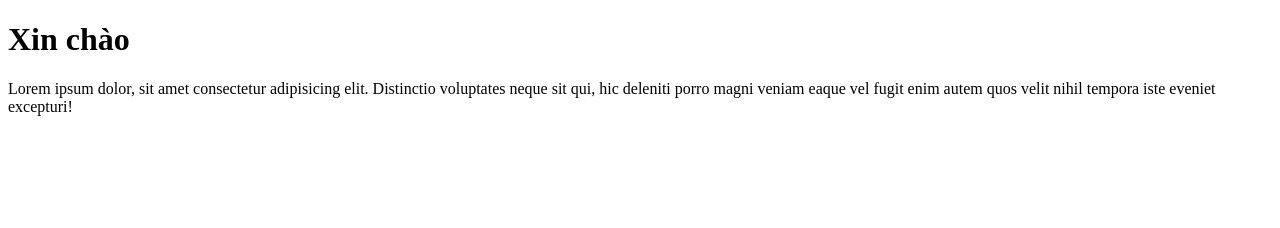
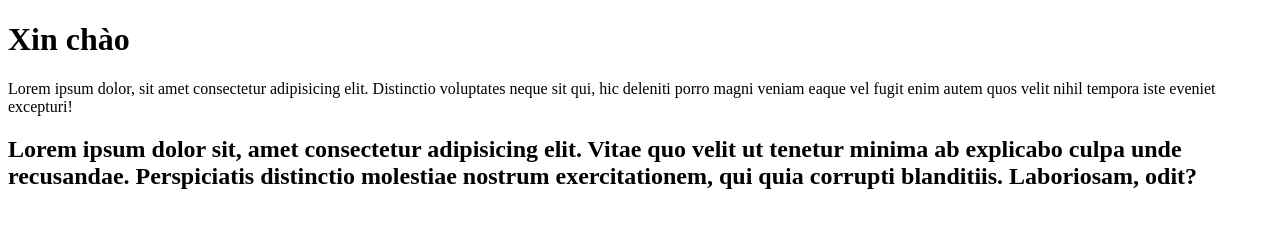
Before and after one commit to buihien0109/example-repo, a plain HTML site: page index.html in a window 1280 px wide. Drawn offline with Linux system fonts and the light colour scheme.

Commit message:
thêm tiếp nội dung

```diff
--- a/index.html
+++ b/index.html
@@ -10,5 +10,7 @@
     <h1>Xin chào</h1>
 
     <p>Lorem ipsum dolor, sit amet consectetur adipisicing elit. Distinctio voluptates neque sit qui, hic deleniti porro magni veniam eaque vel fugit enim autem quos velit nihil tempora iste eveniet excepturi!</p>
+
+    <h2>Lorem ipsum dolor sit, amet consectetur adipisicing elit. Vitae quo velit ut tenetur minima ab explicabo culpa unde recusandae. Perspiciatis distinctio molestiae nostrum exercitationem, qui quia corrupti blanditiis. Laboriosam, odit?</h2>
 </body>
 </html>
```
